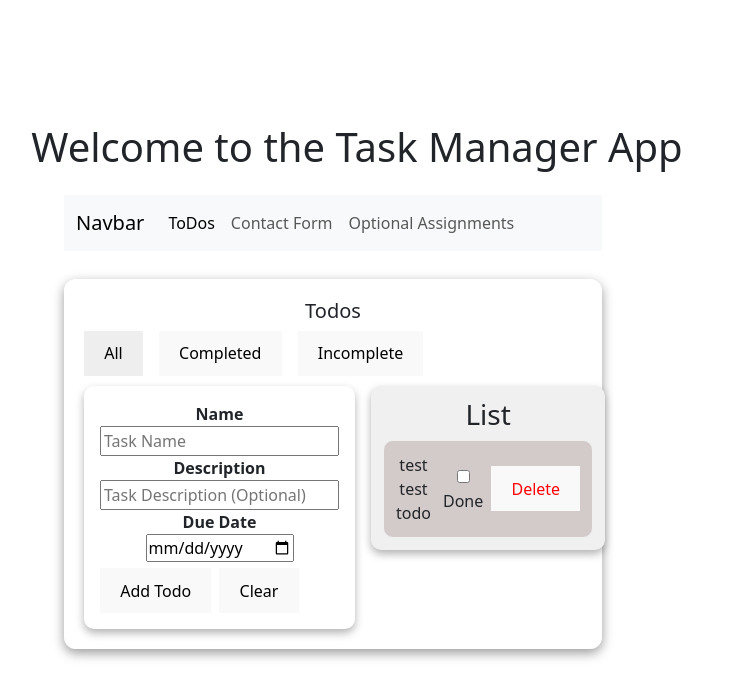
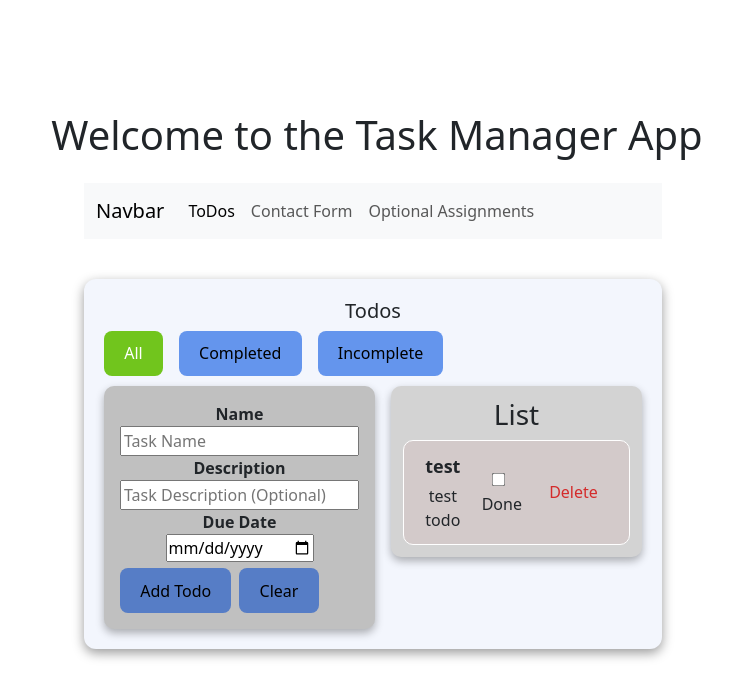
Before and after one commit to JakeBissen/Project-3, a React (Vite) app: page /todos in a window 1280 px wide. Shown: the top 698 px of the page, without its empty margins (217-949 px from the left). Built offline with nearby package versions, Linux system fonts and the light colour scheme.

Commit message:
moving on to add form link for the form

```diff
--- a/src/Components/TodoListC.css
+++ b/src/Components/TodoListC.css
@@ -1,12 +1,13 @@
 
 
 .todo-module {
-  max-width: 1100px;
-  margin: 28px auto;
+  max-width: 1180px;
+  margin: 40px auto;
   padding: 20px;
-  background: linear-gradient(180deg, rgba(255,255,255,0.8), rgba(255,255,255,0.6));
-  border-radius: 12px;
+    border-radius: 12px;
     box-shadow: 0 4px 12px rgba(0, 0, 0, 0.4);
+    background-color:#f3f6fd;
+
 }
 
 .todo-title {
@@ -15,7 +16,17 @@
     text-align: center;
 }
 
-
+button {
+    border-radius: 8px;
+    border: 1px solid transparent;
+    padding: 0.6em 1.2em;
+    font-size: 1em;
+    font-weight: 500;
+    font-family: inherit;
+    background-color: rgb(86, 125, 198);
+    cursor: pointer;
+    transition: border-color 0.25s;
+}
 .filter-buttons {
     margin-bottom: 10px;
     display: flex;
@@ -34,16 +45,19 @@
   cursor:pointer;
   transition: transform .08s ease, box-shadow .12s ease;
   font-weight:600;
+
 }
 
 
 .filter-buttons button {
     margin-right: 8px;
     padding: 6px, 10px;
+    background-color:cornflowerblue;
 }
 
 .filter-buttons button.active {
-    background-color: #eee;
+    background-color:rgb(113, 197, 29);
+    color: white;
 }
 
 .todo-form-grid {
@@ -54,7 +68,7 @@
 }
 
 .todo-form {
-   background: cardinal;
+   background: silver;
     padding: 16px;
     border-radius: 10px;
     box-shadow: 0 4px 8px rgba(0, 0, 0, 0.3);
@@ -66,12 +80,12 @@
     margin-top: 6px;
 }
 
-.form-buttons .btn.primary {
+.form-buttons .btn {
     padding: 10px 14px;
 }
 
 .todo-list {
-    background: #f0f0f0;
+    background: lightgray;
     padding: 12px;
     border-radius: 10px;
     box-shadow: 0 4px 8px rgba(0, 0, 0, 0.3);
@@ -91,7 +105,7 @@
   align-items:center;
   padding:12px;
   border-radius:10px;
-  border:1px solid #f0f0f0;
+  border:1px solid white;
     background:#d3caca;
 }
 
@@ -99,16 +113,30 @@
     max-width: 70%;
 }
 
-.todo-name
+.todo-name {
+    font-size: 18px;
+    font-weight: 600;
+    margin: 0 0 4px 0;
+}
+
+.todo-due {
+    font-size: 12px;
+    color: black;
+    margin: 0 0 6px 0;
+    padding: 0px;
+    border-radius: 999px;
+    display: inline-block;
+}
 
 .todo-item.completed {
-    background: #f8f8f8;
-    color: #666;
+    opacity:0.88;
+    background: #f7f9ff;
 }
 
 .todo-item.completed .todo-name,
  .todo-item.completed .todo-desc {
     text-decoration: line-through;
+    color: #271f1f;
  }
 
  .todo-actions {
@@ -117,6 +145,17 @@
     align-items: center;
  }
 
+ .done-toggle input {
+    transform:scale(1.05);
+    margin-right: 6px;
+ }
+
  .delete-btn {
-    color: red;
+    background: transparent;
+    border: none;
+    color: rgb(212, 43, 43);
+    cursor: pointer;
  }
+    .delete-btn:hover {
+        text-decoration: underline;
+    }
--- a/src/Components/contact.tsx
+++ b/src/Components/contact.tsx
@@ -54,7 +54,7 @@ function Contact() {
       ></textarea>
     </div>
 
-    <button type="submit" className="btn btn-primary">Submit</button>
+    <button type="submit" className="btn btn">Submit</button>
   </form>
 </div>
 
```
